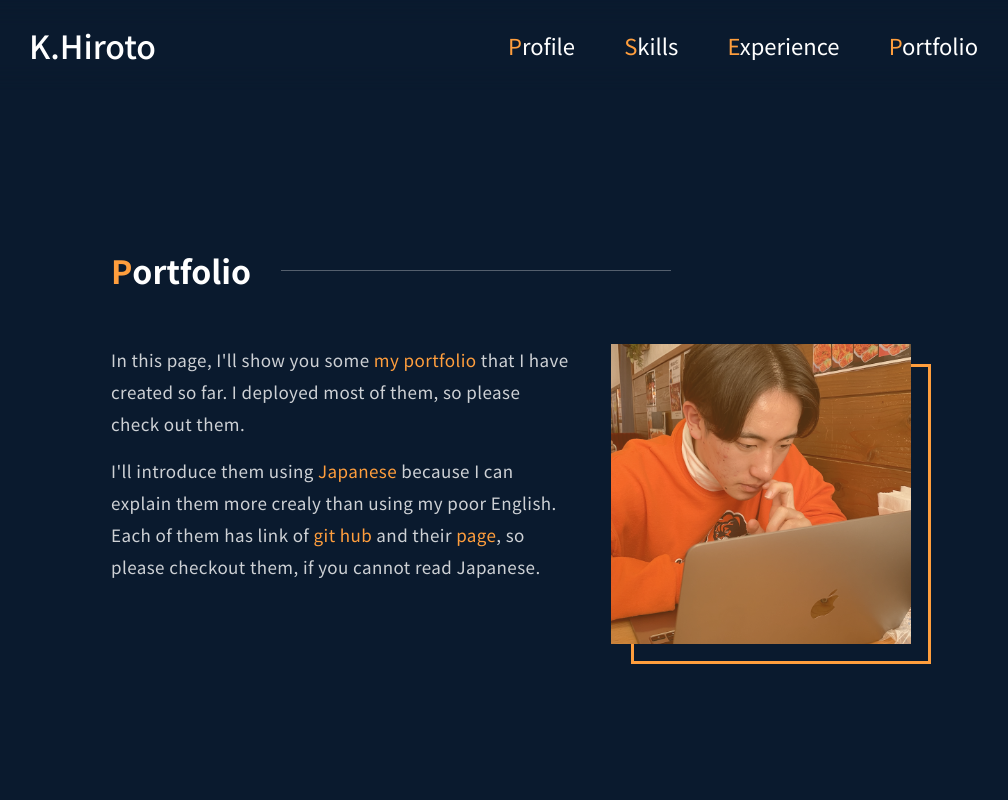
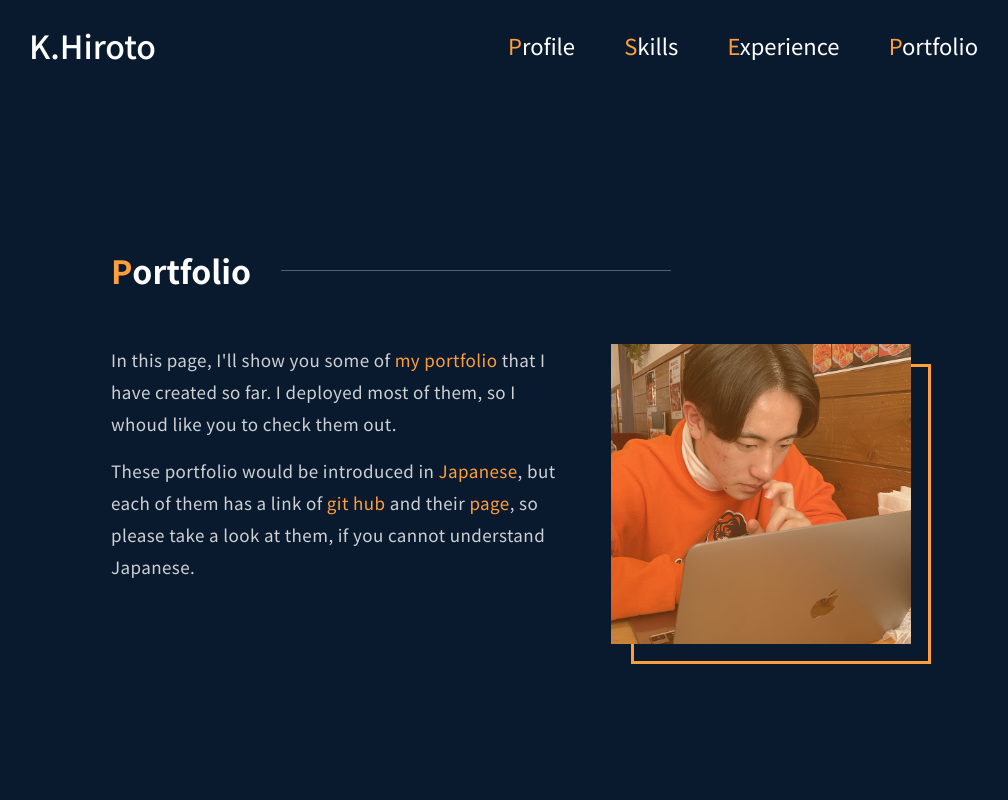
Before and after one commit to Kdaito/my-page, a Next.js app: page /products in a window 1280 px wide. Shown: the top 800 px of the page, without its empty margins (129-1137 px from the left). Built offline with nearby package versions, Linux system fonts and the light colour scheme.

Commit message:
英文を修正

```diff
--- a/data/index.ts
+++ b/data/index.ts
@@ -57,7 +57,7 @@ export const histories: Historys = [
     title: "Entrance to highschool",
     year: "2017-04-01",
     contents:
-      "I entered pubilc highschool in Aichi prefecture in 2017. I joined scoocer club in high school, because I have been playing it since I was a child. During my highschool days, I studied hard and played soccer with so much effort. Meanwhile, my future vision was unclear because I was not sure what I want to do at that time. Although I loved playing soccer, I really hated running training every Wednesday in soccer club. Even now, I'm getting nurvous when I remenber it.",
+      "I entered public highschool in Aichi prefecture in 2017. My high school days were one of the most wonderful moments I ever had in my life. During my highschool days, I studied hard everyday, and played soccer with so much effort. Meanwhile, my future vision was unclear because I was not sure what I want to do at that time. Although I loved playing soccer, I really hated running traning every Wednesday in soccer club. Even now, I'm getting nervous when I remenber it.",
   },
   {
     id: "3",
@@ -71,13 +71,13 @@ export const histories: Historys = [
     title: "Studying at Programming School",
     year: "2020-11-01",
     contents:
-      "I began to studying programming, because I heard Profeccer saying about it at a class in my first year University student. Thanks to my loneliness, I spend most of my time to study programming. I entered an online programming school in the autumn of this year, because I wanted to study it more seriously. From this time, I setted a goal to become a web developer.",
+      "I began to study programming because I heard professor saying about the potential of programming. Thanks to my loneliness (due to the pandemic), I spent most of my time to study programming. Also, I entered an online programming school in autumn of this year because I wanted to study it more seriously. Since then, I set a goal to become a web developer.",
   },
   {
     id: "1",
     title: "Start working as a web developer",
     year: "2021-05-25",
     contents:
-      "I graduated programming school after finishing online curriculum for about 4 month. After then, I was looking for some internships which is related to web development, and I start working Eastfields.Co., Ltd. as a web developer in May 2021. I mainly develop front-end at there.",
+      "I graduated from the programming school after finishing 4 months of online curriculum. After that, I was looking for some internships which is related to web development, and I started working at Eastfields.Co., Ltd. as a web developer in May 2021. I mainly develop front-end at there.",
   },
 ];
--- a/pages/products.tsx
+++ b/pages/products.tsx
@@ -101,19 +101,18 @@ const Experience: React.VFC = () => {
           <div className="w-full flex flex-col-reverse md:flex-col lg:flex-row gap-[60px] lg:gap-[40px]">
             <div className="flex-1 tracking-wide leading-8 text-[17px] text-text/[0.8]">
               <p>
-                In this page, I&apos;ll show you some{" "}
+                In this page, I&apos;ll show you some of{" "}
                 <span className="text-point-main">my portfolio</span> that I
-                have created so far. I deployed most of them, so please check
-                out them.
+                have created so far. I deployed most of them, so I whoud like
+                you to check them out.
               </p>
               <p className="py-[15px]">
-                I&apos;ll introduce them using{" "}
-                <span className="text-point-main">Japanese</span> because I can
-                explain them more crealy than using my poor English. Each of
-                them has link of{" "}
+                These portfolio would be introduced in{" "}
+                <span className="text-point-main">Japanese</span>, but each of
+                them has a link of{" "}
                 <span className="text-point-main">git hub</span> and their{" "}
-                <span className="text-point-main">page</span>, so please
-                checkout them, if you cannot read Japanese.
+                <span className="text-point-main">page</span>, so please take a
+                look at them, if you cannot understand Japanese.
               </p>
             </div>
             <div className="h-[250px] w-[250px] md:h-[300px] md:w-[300px] ml-[35px] md:mx-auto lg:ml-0 bg-point-main relative after:w-[250px] md:after:w-[300px] after:h-[250px] md:after:h-[300px] after:absolute after:top-[20px] after:border-[3px] after:border-point-main after:left-[20px] after:z-[-1]">
```
